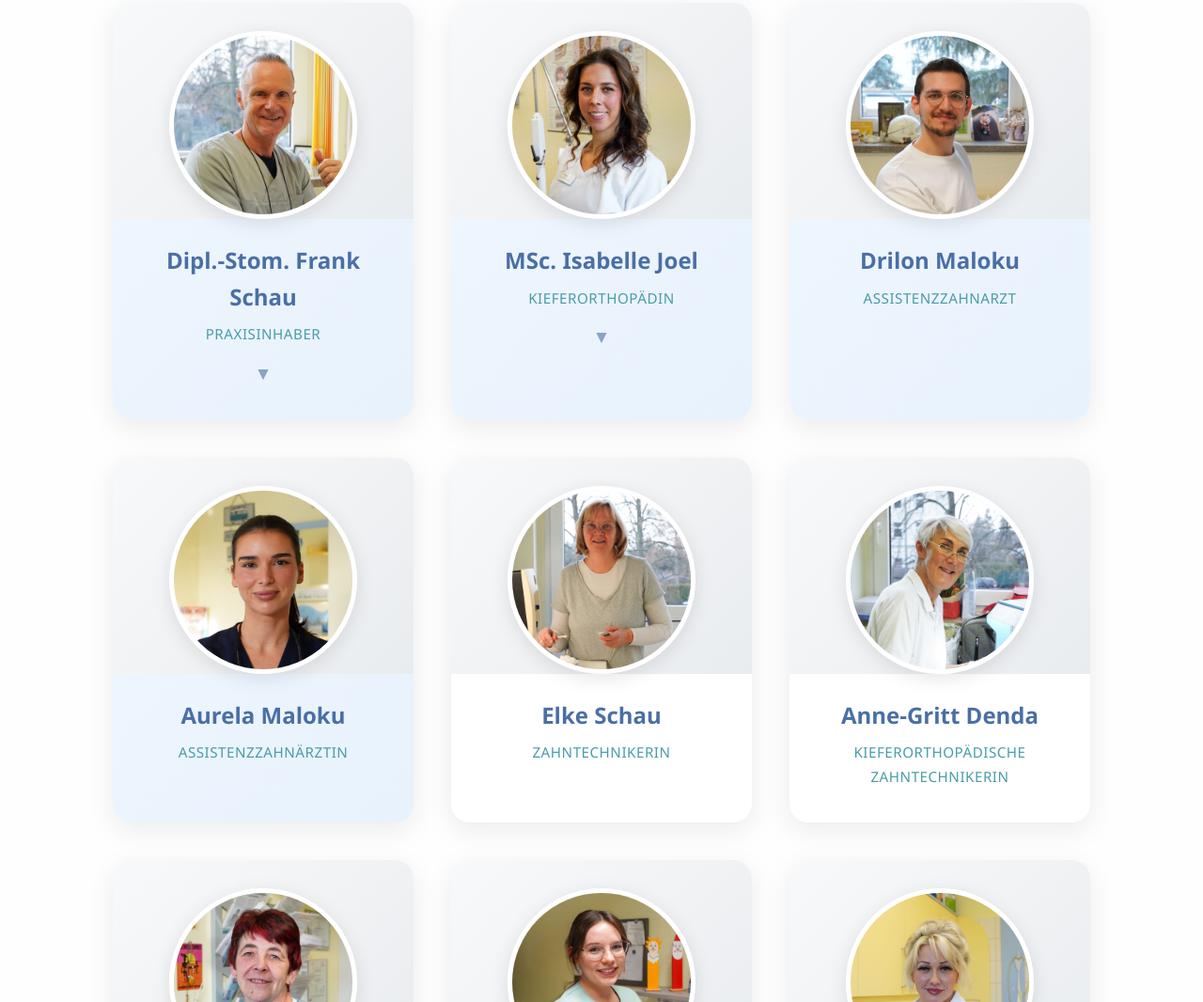
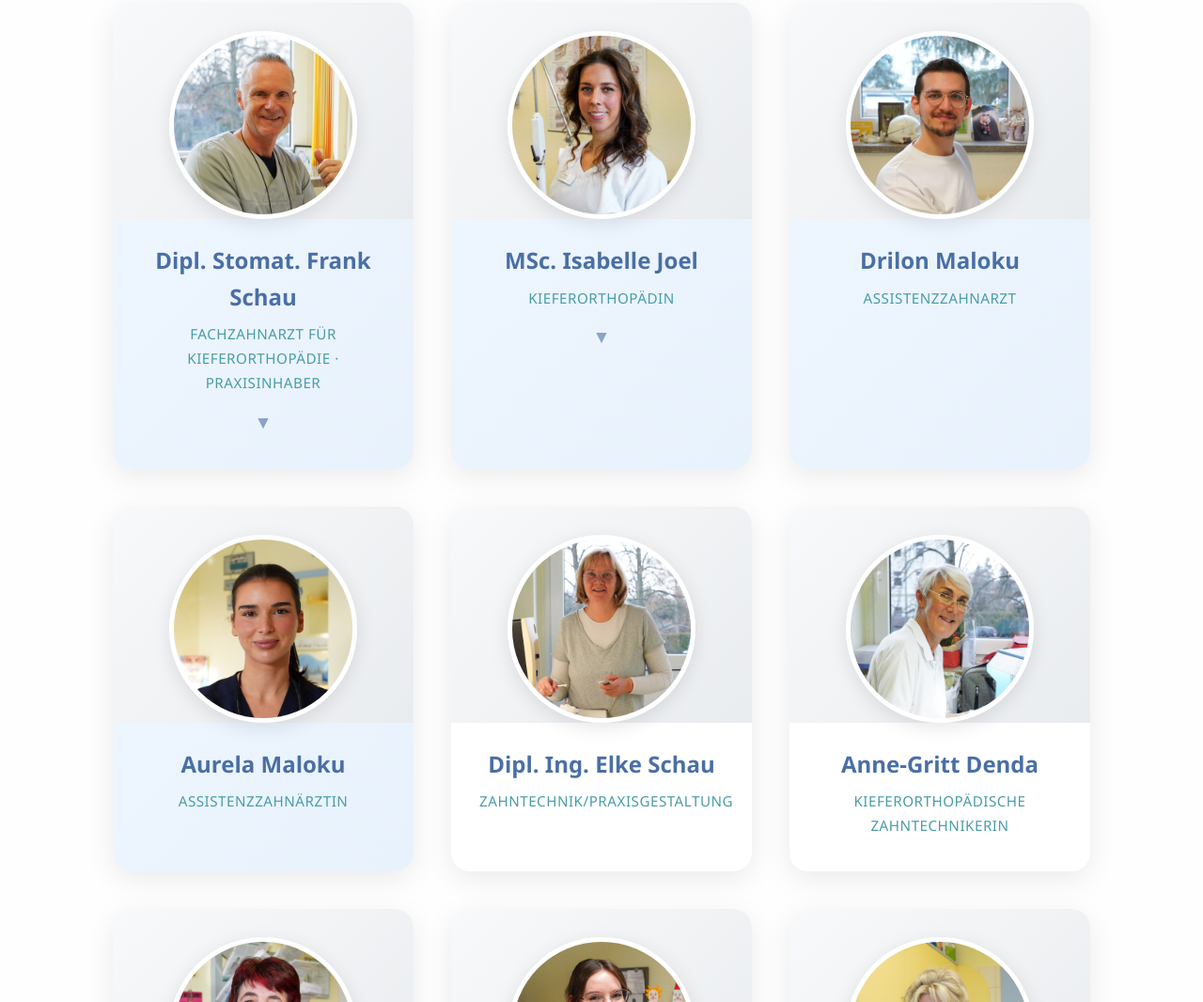
Before and after one commit to drilonmaloku96/praxis-schau, a website: page pages/team.html in a window 1280 px wide. Shown: the part 502-1568 px from the top of the page at 94% size. Drawn offline with Linux system fonts and the light colour scheme.

Commit message:
Update team descriptions for Frank and Elke Schau
Co-Authored-By: Claude Sonnet 4.6 <noreply@anthropic.com>

```diff
--- a/pages/team.html
+++ b/pages/team.html
@@ -66,11 +66,8 @@
                             <img src="../images/Team/Frank Schau.jpg" alt="Dipl.-Stom. Frank Schau" class="team-member-image" loading="lazy" decoding="async">
                         </div>
                         <div class="team-member-info">
-                            <h3>Dipl.-Stom. Frank Schau</h3>
-                            <p class="role">Praxisinhaber</p>
-                            <div class="team-member-details">
-                                <p style="line-height: 1.9;">Fachzahnarzt für Kieferorthopädie</p>
-                            </div>
+                            <h3>Dipl. Stomat. Frank Schau</h3>
+                            <p class="role">Fachzahnarzt für Kieferorthopädie · Praxisinhaber</p>
                             <button class="team-member-toggle" onclick="toggleTeamDetails(this)" aria-label="Details anzeigen"></button>
                         </div>
                     </div>
@@ -124,8 +121,8 @@
                             <img src="../images/Team/Elke Schau.jpg" alt="Elke Schau" class="team-member-image" loading="lazy" decoding="async">
                         </div>
                         <div class="team-member-info">
-                            <h3>Elke Schau</h3>
-                            <p class="role">Zahntechnikerin</p>
+                            <h3>Dipl. Ing. Elke Schau</h3>
+                            <p class="role">Zahntechnik/Praxisgestaltung</p>
                         </div>
                     </div>
 
```
